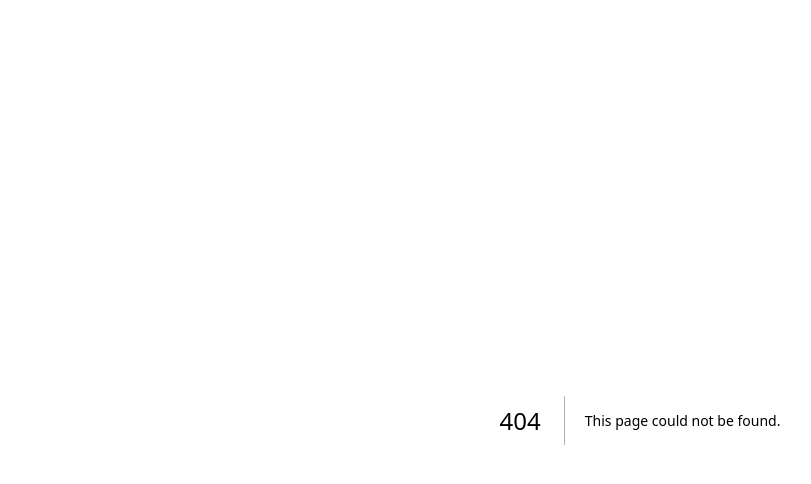
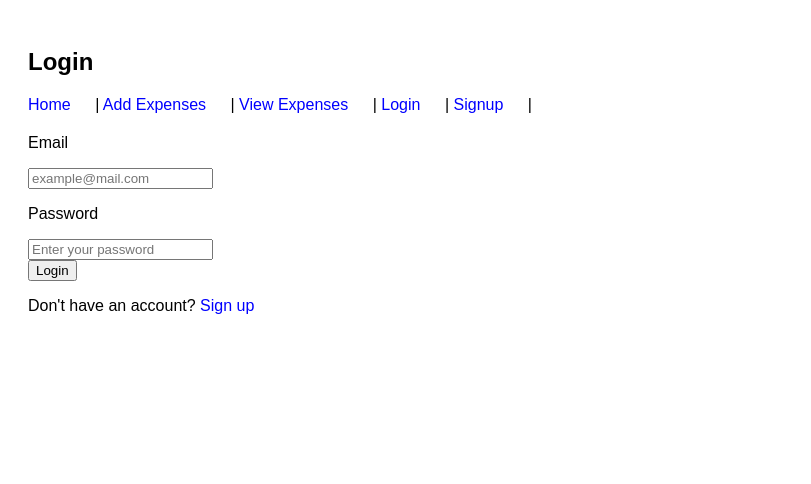
Before and after one commit to adeferanmi/Expense-Tracker, a Next.js app: page /login in a window 1280 px wide. Before the commit this address had no page. Shown: the top 484 px of the page, without its empty margins (0-811 px from the left). Built offline with nearby package versions, Linux system fonts and the light colour scheme.

Commit message:
feat: create login page UI

```diff
--- /dev/null
+++ b/app/login/page.tsx
@@ -0,0 +1,32 @@
+"use client";
+import Link from "next/link";
+
+export default function Login(){
+    return (
+      <main>
+        <h2>Login</h2>
+
+        <nav>
+            <Link href="/">Home</Link> |{" "}
+            <Link href="/add-expense">Add Expenses</Link> |{" "}
+            <Link href="/expenses">View Expenses</Link> |{" "}
+            <Link href="/login">Login</Link> |{" "}
+            <Link href="/">Signup</Link> |{" "}
+        </nav>
+
+        <form>
+            <div>
+                <p>Email</p>
+                <input type="email" placeholder="example@mail.com"/>
+            </div>
+            <div>
+                <p>Password</p>
+                <input type="password" placeholder="Enter your password"/>
+            </div>
+            <button type="submit">Login</button>
+        </form>
+
+        <p>Don't have an account? <Link href="/">Sign up</Link></p>
+      </main>
+    );
+}
```
